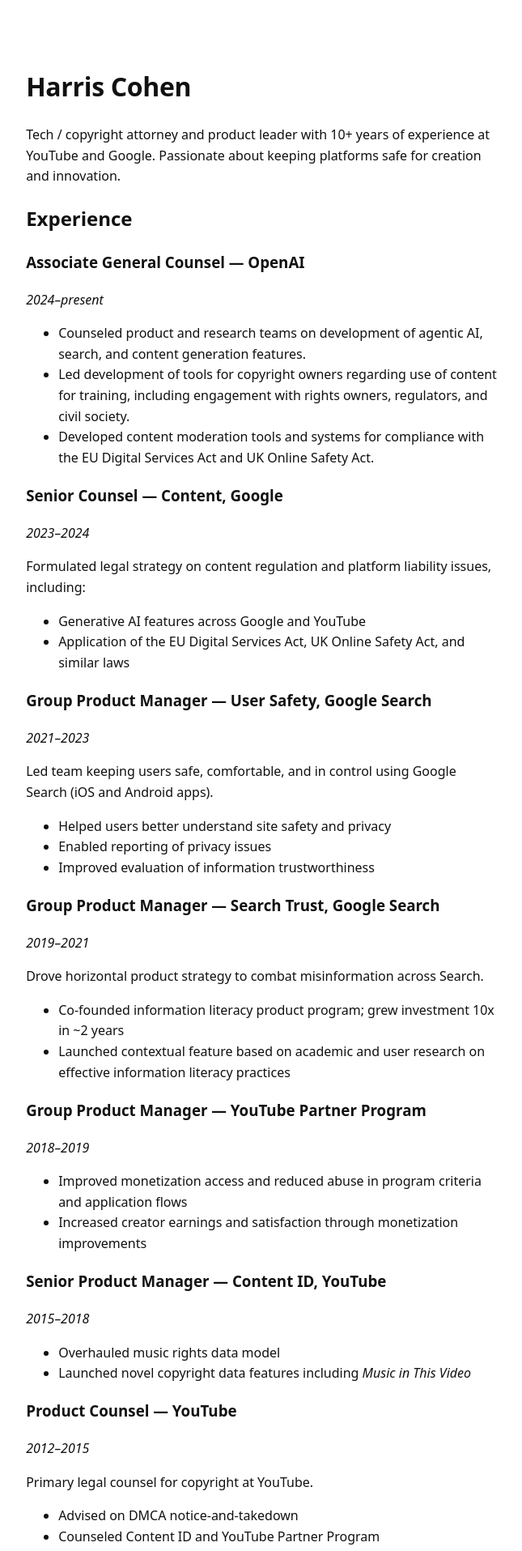
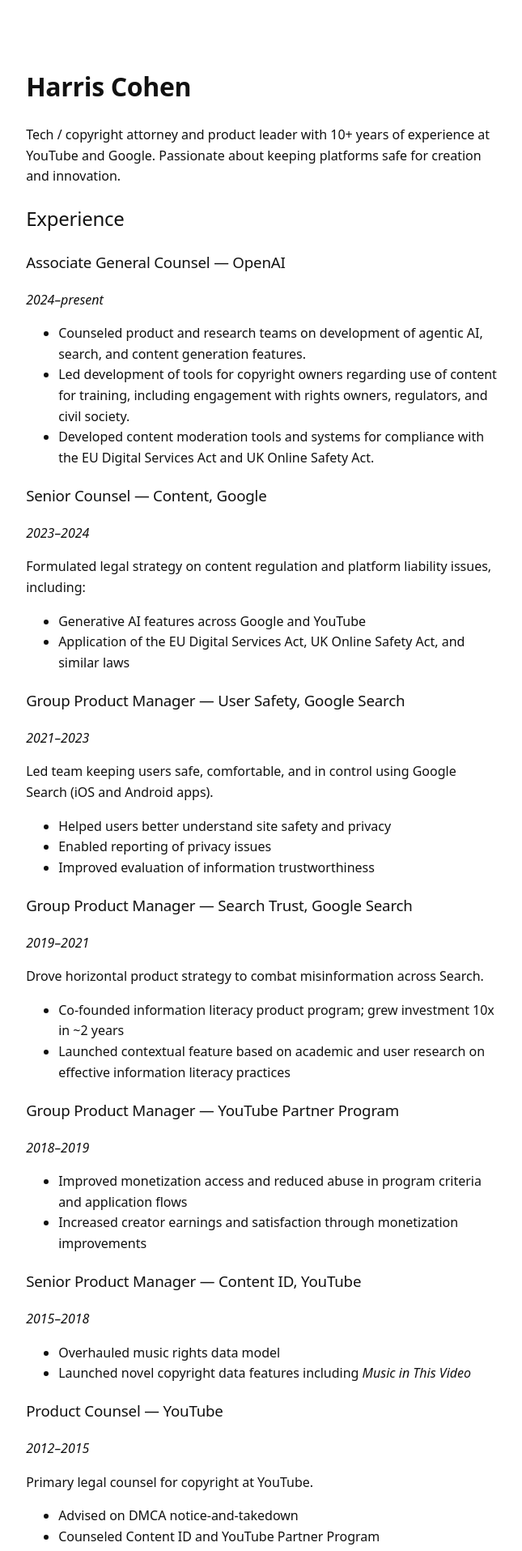
Before and after one commit to harriscohen-lab/hlc.fyi, a Jekyll site: the page built from cv.md, in a window 1280 px wide. Shown: the top 1915 px of the page at 81% size, without its empty margins (315-960 px from the left). Built offline with Jekyll 4.4.1, drawn with Linux system fonts in a browser that asks for light colours.

Commit message:
Update styles.css

```diff
--- a/assets/styles.css
+++ b/assets/styles.css
@@ -17,6 +17,16 @@ h1 {
   letter-spacing: -0.01em;
 }
 
+h2 {
+  font-weight: 400;
+  letter-spacing: -0.01em;
+}
+
+h3 {
+  font-weight: 300;
+  letter-spacing: -0.01em;
+}
+
 a {
   color: inherit;
   text-decoration: underline;
```
